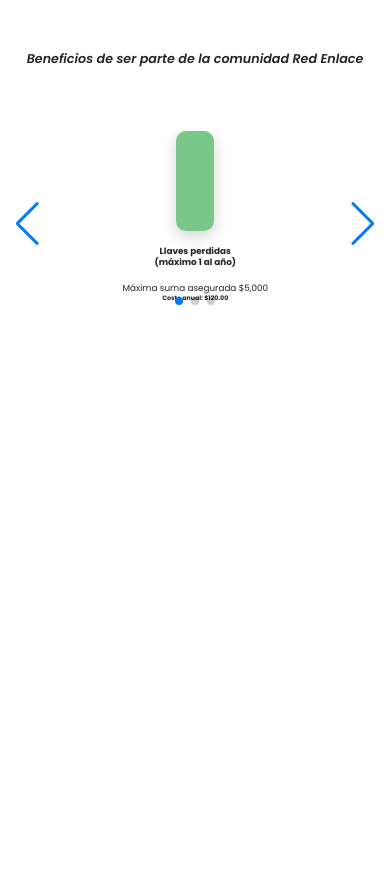
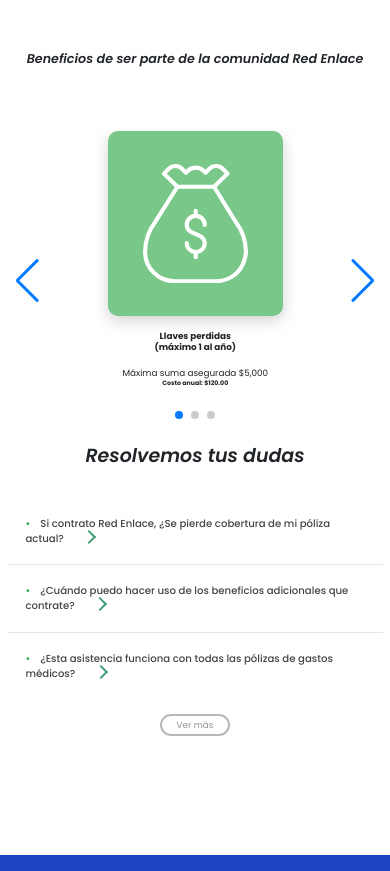
Before and after one commit to Pacyx-Mexico/red-enlace, a React (Vite) app: page /enlace in a window 390 px wide. Shown: the part 1920-2791 px from the top of the page. Built offline with nearby package versions, Linux system fonts and the light colour scheme.

Commit message:
responsive beneficts

```diff
--- a/src/components/enlace/Beneficios.jsx
+++ b/src/components/enlace/Beneficios.jsx
@@ -28,7 +28,7 @@
               </p>
             </div>
           </div>
-          <div className="col-auto d-flex flex-column justify-content-ceenter align-items-center">
+          <div className="col-auto d-flex flex-column justify-content-center align-items-center">
             <div className="card border border-4 border-primary rounded-5 py-5 px-5 text-center shadow-lg">
               <div className="icon-height">
                 <SeventyTwoHoursIcon />
@@ -41,7 +41,7 @@
               </p>
             </div>
           </div>
-          <div className="col-auto d-flex flex-column justify-content-ceenter align-items-center">
+          <div className="col-auto d-flex flex-column justify-content-center align-items-center">
             <div className="card border border-4 border-primary rounded-5 py-5 px-5 text-center shadow-lg">
               <div className="icon-height">
                 <HospitalIcon />
@@ -53,7 +53,7 @@
               </p>
             </div>
           </div>
-          <div className="col-auto d-flex flex-column justify-content-ceenter align-items-center">
+          <div className="col-auto d-flex flex-column justify-content-center align-items-center">
             <div className="card border border-4 border-primary rounded-5 py-5 px-5 text-center shadow-lg">
               <div className="icon-height">
                 <MoneyTwoIcon />
@@ -85,9 +85,9 @@
           className="mySwiper"
         >
           <SwiperSlide>
-            <div className="col-auto d-flex flex-column justify-content-ceenter align-items-center">
-              <div className="card border border-4 border-primary rounded-5 py-5 px-5 text-center shadow-lg">
-                <div className="icon-height">
+            <div className="col-auto d-flex flex-column justify-content-center align-items-center">
+              <div className="card d-flex justify-content-center align-items-center border border-4 border-primary rounded-5 py-5 px-5 text-center shadow-lg">
+                <div className="icon-height d-flex align-items-center justify-content-center">
                   <MoneyIcon />
                 </div>
               </div>
@@ -107,9 +107,9 @@
             </div>
           </SwiperSlide>
           <SwiperSlide>
-            <div className="col-auto d-flex flex-column justify-content-ceenter align-items-center">
-              <div className="card border border-4 border-primary rounded-5 py-5 px-5 text-center shadow-lg">
-                <div className="icon-height">
+            <div className="col-auto d-flex flex-column justify-content-center align-items-center">
+              <div className="card d-flex justify-content-center align-items-center border border-4 border-primary rounded-5 py-5 px-5 text-center shadow-lg">
+                <div className="icon-height d-flex align-items-center justify-content-center">
                   <SeventyTwoHoursIcon />
                 </div>
               </div>
@@ -129,9 +129,9 @@
             </div>
           </SwiperSlide>
           <SwiperSlide>
-            <div className="col-auto d-flex flex-column justify-content-ceenter align-items-center">
-              <div className="card border border-4 border-primary rounded-5 py-5 px-5 text-center shadow-lg">
-                <div className="icon-height">
+            <div className="col-auto d-flex flex-column justify-content-center align-items-center">
+              <div className="card d-flex justify-content-center align-items-center border border-4 border-primary rounded-5 py-5 px-5 text-center shadow-lg">
+                <div className="icon-height d-flex align-items-center">
                   <HospitalIcon />
                 </div>
               </div>
@@ -173,6 +173,10 @@
     height: 30px;
   }
 
+  .swiper {
+    height: 60rem;
+  }
+
   .card-title {
     margin-bottom: 0rem;
   }
@@ -184,12 +188,13 @@
   }
 
   .card {
-    width: 18rem;
-    height: 18rem;
+    width: 35rem;
+    height: 37rem;
     background-color: #79c789;
 
     .icon-height {
-      height: 15rem;
+      height: auto;
+      width: 21rem;
     }
 
     .icon-height-platform_icon {
@@ -215,10 +220,10 @@
     padding-bottom: 10rem;
   }
 
-  @media (max-width: 767px) {
-    height: 194rem;
+  @media (min-width: 767px) {
+    height: 145rem;
     .card {
-      width: auto;
+      width: 19rem;
       height: 20rem;
 
       .icon-height {
```
